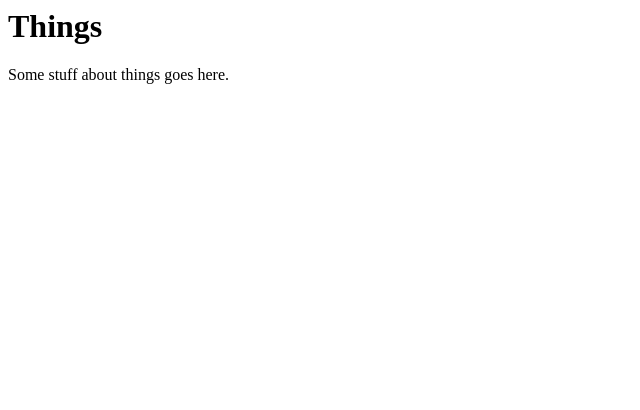
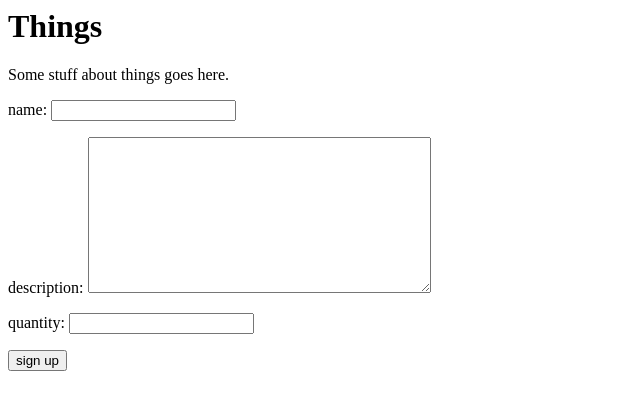
Before and after one commit to KCL-SEG/things-2-LavishKK2022, a Django app: template things/templates/home.html in a window 1280 px wide. Shown: the top 410 px of the page, without its empty margins (0-640 px from the left). Run offline with Django 3.2, Linux system fonts and the light colour scheme; the template is opened without the code that fills it: values that come from a table or form of the project are taken from there, others are empty.

Commit message:
Complete Exercise 3.1 ThingsForm

```diff
--- a/things/forms.py
+++ b/things/forms.py
@@ -1,3 +1,7 @@
-"""Forms of the project."""
+from django import forms
+from django.core.validators import MinValueValidator, MaxValueValidator
 
-# Create your forms here.
+class ThingForm(forms.Form):
+    name = forms.CharField(label='name', max_length=35)
+    description = forms.CharField(label='description',max_length=120, widget=forms.Textarea)
+    quantity = forms.IntegerField(label='quantity' , validators=[MinValueValidator(0),MaxValueValidator(50)],  widget=forms.NumberInput)
--- a/things/templates/home.html
+++ b/things/templates/home.html
@@ -7,5 +7,10 @@
     Things
   </h1>
   <p>Some stuff about things goes here.</p>
+  <form action="{% url 'home' %}" method="post">
+    {% csrf_token %}
+    {{ form.as_p }}
+    <input type="submit" value="sign up">
+  </form>
 </body>
 </html>
--- a/things/views.py
+++ b/things/views.py
@@ -1,4 +1,6 @@
 from django.shortcuts import render
+from .forms import ThingForm
 
 def home(request):
+    form = ThingForm()
     return render(request, 'home.html', {'form': form})
```
